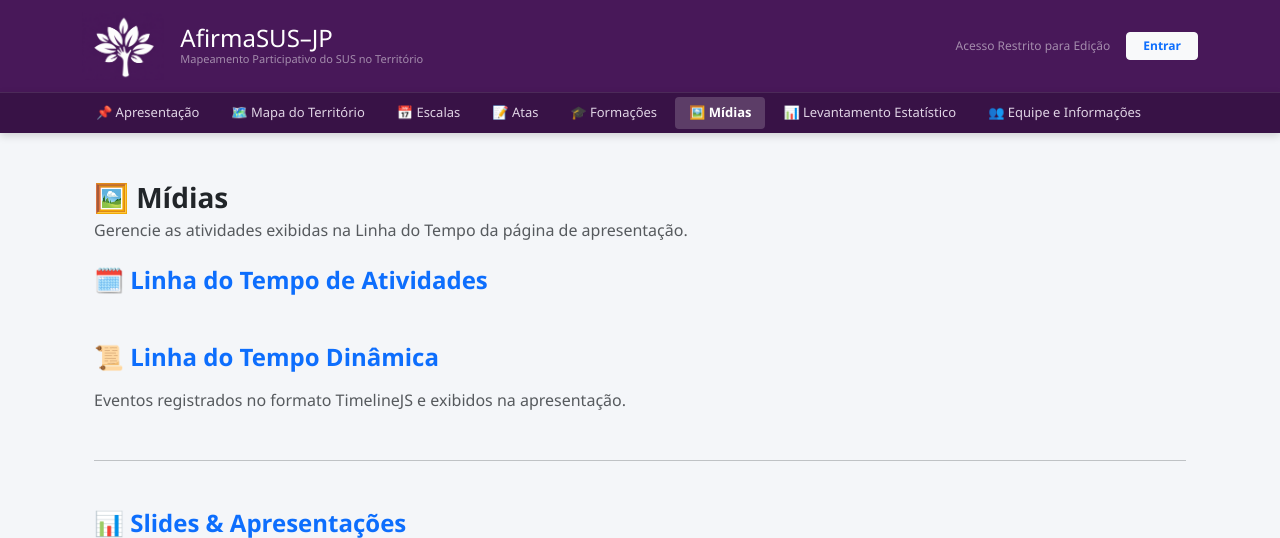
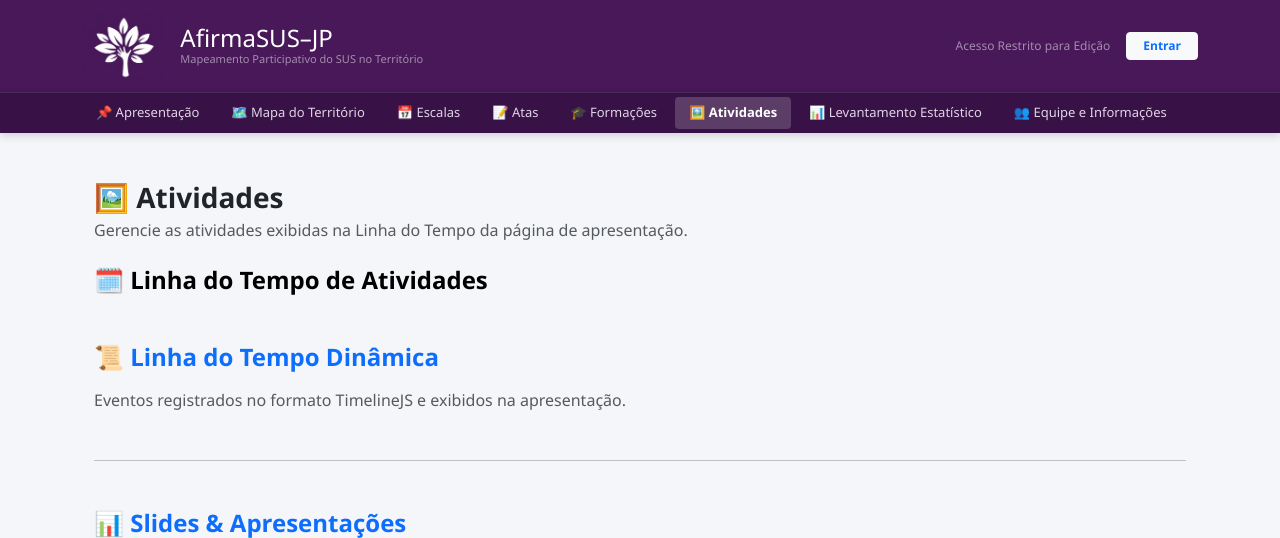
Before and after one commit to kennyow/AfirmaSUS2, a Django app: page /midias/ in a window 1280 px wide. Shown: the top 538 px of the page. Run offline with Django 5.2, Linux system fonts and the light colour scheme.

Commit message:
Renomeia Midias e incorpora carrossel da galeria

```diff
--- /dev/null
+++ b/core/templates/core/carrossel_estilo.html
@@ -0,0 +1,30 @@
+    .formation-nav {
+        display: inline-grid;
+        place-items: center;
+        width: 42px;
+        height: 42px;
+        padding: 0;
+        border-radius: 50%;
+    }
+
+    .formation-track {
+        display: flex;
+        gap: 1rem;
+        overflow-x: auto;
+        scroll-snap-type: x mandatory;
+        padding-bottom: 0.75rem;
+    }
+
+    .formation-slide {
+        flex: 0 0 calc((100% - 2rem) / 3);
+        min-width: 0;
+        scroll-snap-align: start;
+    }
+
+    @media (max-width: 991.98px) {
+        .formation-slide { flex-basis: calc((100% - 1rem) / 2); }
+    }
+
+    @media (max-width: 575.98px) {
+        .formation-slide { flex-basis: 100%; }
+    }
--- a/core/templates/core/linha_tempo_midias.html
+++ b/core/templates/core/linha_tempo_midias.html
@@ -1,6 +1,6 @@
 {% extends 'core/base.html' %}
 
-{% block title %}Mídias - AfirmaSUS-JP{% endblock %}
+{% block title %}Atividades - AfirmaSUS-JP{% endblock %}
 
 {% block extra_head %}
 <style>
@@ -42,20 +42,63 @@
         height: 100%;
         border: 0;
     }
+    {% include 'core/carrossel_estilo.html' %}
+    .gallery-cover {
+        width: 100%;
+        height: clamp(11rem, 22vw, 18rem);
+        object-fit: contain;
+        background-color: #f4f6f9;
+    }
 </style>
 {% endblock %}
 
 {% block content %}
 <div class="container my-4">
     <div class="mb-4">
-        <h3 class="fw-bold text-dark mb-1">🖼️ Mídias</h3>
+        <h3 class="fw-bold text-dark mb-1">🖼️ Atividades</h3>
         <p class="text-muted m-0">Gerencie as atividades exibidas na Linha do Tempo da página de apresentação.</p>
     </div>
 
-    {% if portal_preview %}<section class="mb-4"><h4>Galeria</h4><a href="{% url 'pilot:galeria' %}">Ver fotos do projeto</a></section>{% endif %}
+    {% if portal_preview %}
+    <section class="mb-5" aria-labelledby="gallery-heading">
+        <div class="d-flex align-items-center justify-content-between gap-2 mb-3">
+            <h4 id="gallery-heading" class="fw-bold text-dark m-0">🖼️ Galeria</h4>
+            {% if gallery_albums|length > 1 %}
+                <div class="d-flex gap-2">
+                    <button type="button" class="btn btn-outline-primary formation-nav" id="formation-prev"
+                            aria-controls="formation-track" aria-label="Voltar" disabled>
+                        <i class="fas fa-arrow-left" aria-hidden="true"></i>
+                    </button>
+                    <button type="button" class="btn btn-outline-primary formation-nav" id="formation-next"
+                            aria-controls="formation-track" aria-label="Avançar">
+                        <i class="fas fa-arrow-right" aria-hidden="true"></i>
+                    </button>
+                </div>
+            {% endif %}
+        </div>
+        <div class="formation-track" id="formation-track" tabindex="0" role="region" aria-labelledby="gallery-heading">
+            {% for album in gallery_albums %}
+                <article class="formation-slide">
+                    <a class="card h-100 shadow-sm border-0 rounded-4 overflow-hidden text-decoration-none"
+                       href="{% url 'pilot:album' album.index %}" target="_blank" rel="noopener">
+                        {% if album.cover %}
+                            <img class="gallery-cover" src="{{ album.cover }}" alt="" loading="lazy">
+                        {% endif %}
+                        <div class="card-body">
+                            <h5 class="card-title fw-bold text-dark">{{ album.title }}</h5>
+                            <span class="text-muted small">{{ album.available }} fotos</span>
+                        </div>
+                    </a>
+                </article>
+            {% empty %}
+                <p class="text-muted">Nenhum álbum disponível.</p>
+            {% endfor %}
+        </div>
+    </section>
+    {% endif %}
     <section class="mb-5">
         <div class="d-flex justify-content-between align-items-center mb-3 gap-3">
-            <h4 class="fw-bold text-primary m-0">🗓️ Linha do Tempo de Atividades</h4>
+            <h4 class="fw-bold text-black m-0">🗓️ Linha do Tempo de Atividades</h4>
             {% if user.is_authenticated and atividades_timeline %}
             <button class="btn btn-outline-danger btn-sm text-nowrap" data-bs-toggle="modal" data-bs-target="#modalRemoverAtividade">
                 Gerenciar remoções
@@ -370,6 +413,7 @@
 {% endblock %}
 
 {% block extra_js %}
+{% if portal_preview %}{% include 'core/carrossel_script.html' %}{% endif %}
 <script>
     document.getElementById('selecionarAtividade')?.addEventListener('change', function () {
         document.getElementById('formRemoverAtividade').action = this.value;
--- a/core/templates/core/navbar.html
+++ b/core/templates/core/navbar.html
@@ -16,7 +16,7 @@
             🎓 Formações
         </a>
         <a href="{% url 'midias' %}" class="subnav-link {% if request.resolver_match.url_name == 'midias' %}active{% endif %}">
-            🖼️ Mídias
+            🖼️ Atividades
         </a>
         <a href="{% url 'levantamento_estatistico' %}" class="subnav-link {% if request.resolver_match.url_name == 'levantamento_estatistico' %}active{% endif %}">
             📊 Levantamento Estatístico
--- a/core/views/midias.py
+++ b/core/views/midias.py
@@ -8,6 +8,7 @@ from django.core.files.storage import default_storage
 from django.views.decorators.http import require_POST
 
 from cloudpilot.forms import UploadPublicoForm
+from cloudpilot.galeria import album_cards
 from cloudpilot.materiais import materiais
 from core.models import FormacaoPublicada
 import os
@@ -171,6 +172,7 @@ def midias(request):
     linha_tempo_dinamica = ler_linha_tempo_dinamica()
     return render(request, 'core/linha_tempo_midias.html', {
         'apresentacoes': apresentacoes,
+        'gallery_albums': album_cards() if getattr(settings, 'PORTAL_PREVIEW', False) else [],
         'videos': videos,
         'atividades_timeline': atividades,
         'eventos_timeline_dinamica': linha_tempo_dinamica['events'],
```
Also changed, not shown: cloudpilot/galeria.py (+7 -3 lines), core/templates/core/carrossel_script.html (added, +23 -0 lines), core/templates/core/midias.html (+2 -52 lines).
